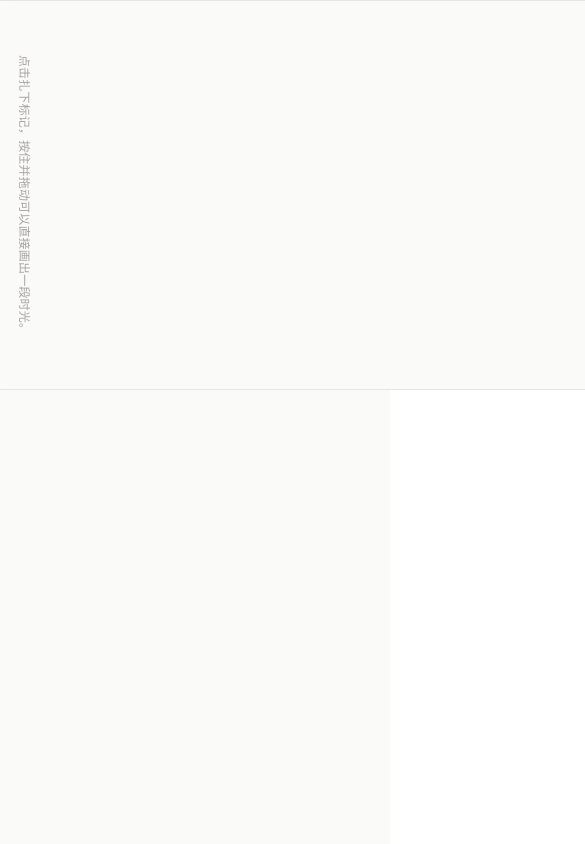
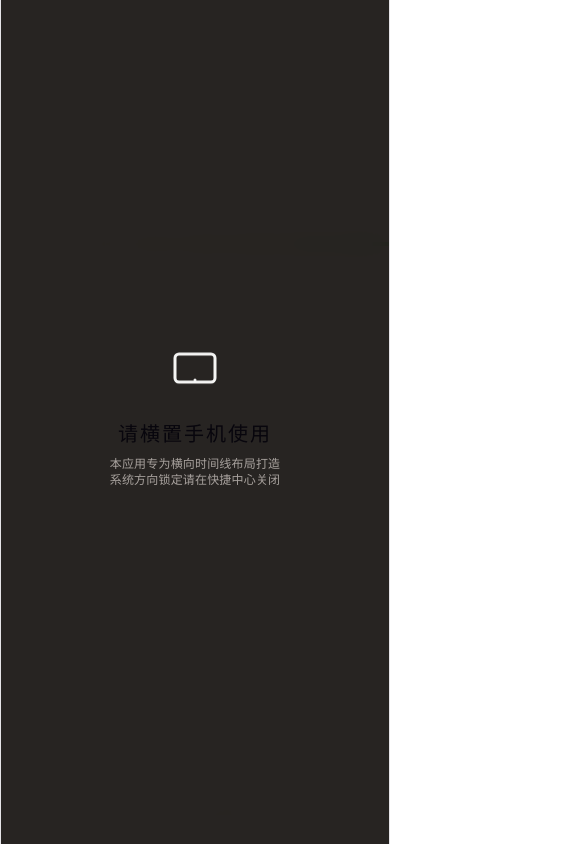
Before and after one commit to lienyu43-maker/P-, a React (Vite) app: page / in a window 390 px wide. Shown: the top 844 px of the page, 585 px wide, since content can reach past the window. Built offline with nearby package versions, Linux system fonts and the light colour scheme.

Commit message:
修复横屏优化拖动

```diff
--- a/src/App.jsx
+++ b/src/App.jsx
@@ -108,7 +108,7 @@ const PIXELS_PER_MINUTE = 0.85;
 const MINS_PER_HOUR = 60;
 const HOUR_WIDTH = MINS_PER_HOUR * PIXELS_PER_MINUTE;
 const SNAP_MINS = 5;
-const BASE_Y = 160;
+const BASE_Y = 160; // 适配常规手机横屏高度 (约 320px 的中心点)
 
 const getSegmentColor = (index, total) => {
   const progress = index / Math.max(1, total - 1);
@@ -128,7 +128,6 @@ const formatMinsToTime = (mins) => {
 
 // --- 主应用组件 ---
 export default function App() {
-  // --- 自动注入样式库 & 原生级横屏锁定方案 ---
   useEffect(() => {
     if (!document.getElementById('tailwind-cdn')) {
       const script = document.createElement('script');
@@ -149,29 +148,13 @@ export default function App() {
       const style = document.createElement('style');
       style.id = 'vite-reset';
       style.innerHTML = `
-        /* 基础重置 */
         body, html { margin: 0; padding: 0; width: 100%; height: 100%; background-color: #fafaf9; overflow: hidden; overscroll-behavior: none; }
+        #root { width: 100%; height: 100%; }
 
-        /* 【原生级横屏锁定魔法】
-           当设备处于竖屏 (portrait) 模式时：
-           1. 我们强制将 #root 的宽高颠倒（宽变成屏幕高，高变成屏幕宽）。
-           2. 以中心点为轴，强制旋转 90 度。
-           3. 这样，UI 本身始终是横向布局的，用户看到侧躺的画面就会本能地把手机横过来。
-        */
-        #root {
-          position: absolute;
-          top: 0; left: 0;
-          width: 100vw; height: 100vh;
-          overflow: hidden;
-        }
-
+        /* 回退到绝对稳定、不会破坏布局的横屏锁定遮罩方案 */
+        #portrait-lock { display: none; }
         @media screen and (orientation: portrait) {
-          #root {
-            width: 100vh !important;
-            height: 100vw !important;
-            transform-origin: top left;
-            transform: rotate(90deg) translateY(-100%);
-          }
+          #portrait-lock { display: flex !important; }
         }
 
         @media (hover: none) and (pointer: coarse) {
@@ -197,7 +180,7 @@ export default function App() {
   const [showHistory, setShowHistory] = useState(false);
   const [showGallery, setShowGallery] = useState(false);
 
-  const [ambientMessage, setAmbientMessage] = useState("点击扎下标记，按住并拖动可以直接画出一段时光。");
+  const [ambientMessage, setAmbientMessage] = useState("新的一天，点击记录生活。");
   const [activeZId, setActiveZId] = useState(null);
 
   const saveTimerRef = useRef(null);
@@ -210,7 +193,7 @@ export default function App() {
       description: "只记录，不控制的时间线",
       start_url: ".",
       display: "standalone",
-      orientation: "landscape", // 安装后系统级别强制横屏
+      orientation: "landscape", // 桌面安装后依然强制横屏启动
       theme_color: "#fafaf9",
       background_color: "#fafaf9",
       icons: [
@@ -300,37 +283,25 @@ export default function App() {
 
   const handleDeleteHistory = async (id, e) => {
     e.stopPropagation(); e.preventDefault();
-    try { await dbHelper.delete(id); setConfirmDeleteId(null); if (activeRecordId === id) await handleBackToDraft(); else await loadHistoryList(); } catch (err) { }
+    try { await dbHelper.delete(id); setConfirmDeleteId(null); if (activeRecordId === id) await handleBackToDraft(); else await loadHistoryList(); setAmbientMessage("撕掉了一页过往。"); } catch (err) { }
   };
 
   const getRelativePos = (clientX, clientY) => {
     if (!containerRef.current) return { x: 0, y: 0 };
     const rect = containerRef.current.getBoundingClientRect();
-
-    // 【旋转坐标系修复】: 因为 CSS 做了 90 度旋转，点击坐标需要反向映射
-    const isPortrait = window.innerHeight > window.innerWidth;
-    if (isPortrait) {
-      // 竖屏旋转后：屏幕的 Y 对应内容的 X，屏幕的 X 对应内容的 Y
-      const actualX = clientY - rect.top;
-      const actualY = (window.innerWidth - clientX) - rect.left;
-      return { x: actualX, y: actualY };
-    }
-
     return { x: clientX - rect.left, y: clientY - rect.top };
   };
 
-  const getMinsFromPointerX = (clientX, clientY) => {
+  const getMinsFromPointerX = (clientX) => {
     if (!containerRef.current) return 0;
     const rect = containerRef.current.getBoundingClientRect();
-    const isPortrait = window.innerHeight > window.innerWidth;
-    const x = isPortrait ? (clientY - rect.top) : (clientX - rect.left);
-    return Math.round((x / PIXELS_PER_MINUTE) / SNAP_MINS) * SNAP_MINS;
+    return Math.round(((clientX - rect.left) / PIXELS_PER_MINUTE) / SNAP_MINS) * SNAP_MINS;
   };
 
   const handleTrackPointerDown = (e) => {
     if (e.target.closest('.interactive-element')) return;
     e.target.setPointerCapture(e.pointerId);
-    const mins = getMinsFromPointerX(e.clientX, e.clientY);
+    const mins = getMinsFromPointerX(e.clientX);
     const constrainedMins = Math.max(0, Math.min(hoursCount * 60, mins));
     setTrackDragState({ startMins: constrainedMins, currentMins: constrainedMins });
     setActiveZId(null);
@@ -349,7 +320,7 @@ export default function App() {
 
   const handlePointerMove = (e) => {
     const pos = getRelativePos(e.clientX, e.clientY);
-    const mins = getMinsFromPointerX(e.clientX, e.clientY);
+    const mins = getMinsFromPointerX(e.clientX);
 
     if (trackDragState) {
       setTrackDragState(prev => ({ ...prev, currentMins: Math.max(0, Math.min(hoursCount * 60, mins)) })); return;
@@ -371,18 +342,21 @@ export default function App() {
       const { startMins, currentMins } = trackDragState;
       if (Math.abs(currentMins - startMins) < 10) {
         const newId = Date.now().toString(); setPins([...pins, { id: newId, time: startMins, text: '', timeLabel: '', offset: { x: 0, y: -50 } }]); setActiveZId(newId);
+        setAmbientMessage("扎下了一个标记。"); // 重新加入提示语
       } else {
         const newId = Date.now().toString(); setRanges([...ranges, { id: newId, startTime: Math.min(startMins, currentMins), endTime: Math.max(startMins, currentMins), text: '', timeLabel: '', offset: { x: 0, y: -45 } }]); setActiveZId(newId);
+        setAmbientMessage("画出了一段时光。"); // 重新加入提示语
       }
       setTrackDragState(null); return;
     }
     if (draggingLabel) { setDraggingLabel(null); return; }
-    if (isResizing) { setIsResizing(false); }
+    if (isResizing) { setIsResizing(false); setAmbientMessage(`画板容量变为了 ${hoursCount} 个段落。`); }
     if (connectingPin) {
-      const dropMins = getMinsFromPointerX(e.clientX, e.clientY);
+      const dropMins = getMinsFromPointerX(e.clientX);
       const targetPin = pins.find(p => p.id !== connectingPin.id && Math.abs(p.time - dropMins) <= 15);
       if (targetPin) {
         const newId = Date.now().toString(); setRanges([...ranges, { id: newId, startTime: Math.min(connectingPin.time, targetPin.time), endTime: Math.max(connectingPin.time, targetPin.time), text: connectingPin.text || targetPin.text || '', timeLabel: '', offset: { x: 0, y: -45 } }]); setPins(pins.filter(p => p.id !== connectingPin.id && p.id !== targetPin.id)); setActiveZId(newId);
+        setAmbientMessage("连成了线，架起了一段时光。"); // 重新加入提示语
       } else { setAmbientMessage("需要拖拽到另一个标记的针头上，才能连起来。"); }
       setConnectingPin(null);
     }
@@ -392,8 +366,8 @@ export default function App() {
   const updatePinTimeLabel = (id, timeLabel) => setPins(pins.map(p => p.id === id ? { ...p, timeLabel } : p));
   const updateRangeText = (id, text) => setRanges(ranges.map(r => r.id === id ? { ...r, text } : r));
   const updateRangeTimeLabel = (id, timeLabel) => setRanges(ranges.map(r => r.id === id ? { ...r, timeLabel } : r));
-  const deletePin = (id) => { setPins(pins.filter(p => p.id !== id)); };
-  const deleteRange = (id) => { setRanges(ranges.filter(r => r.id !== id)); };
+  const deletePin = (id) => { setPins(pins.filter(p => p.id !== id)); setAmbientMessage("拔掉了一个标记。"); };
+  const deleteRange = (id) => { setRanges(ranges.filter(r => r.id !== id)); setAmbientMessage("抹去了一段经历。"); };
 
   const leveledRanges = useMemo(() => {
     const sorted = [...ranges].sort((a, b) => a.startTime - b.startTime); const tracks = [];
@@ -413,8 +387,18 @@ export default function App() {
       className="flex flex-col w-full h-full bg-stone-50 text-stone-800 font-sans selection:bg-stone-200 select-none overflow-hidden relative"
       onPointerMove={handlePointerMove} onPointerUp={handlePointerUp} onPointerLeave={handlePointerUp} onPointerCancel={handlePointerUp}
     >
-      <header className="px-6 py-4 flex justify-between items-center opacity-70 shrink-0 z-40">
-        <div className="flex items-center gap-2">
+      {/* 恢复并优化：绝对安全的竖屏防越狱黑屏遮罩 */}
+      <div id="portrait-lock" className="absolute inset-0 z-[99999] bg-stone-900/95 backdrop-blur-md flex flex-col items-center justify-center text-stone-100">
+        <svg width="48" height="48" viewBox="0 0 24 24" fill="none" stroke="currentColor" strokeWidth="1.5" strokeLinecap="round" strokeLinejoin="round" className="mb-4 animate-bounce">
+          <rect x="5" y="2" width="14" height="20" rx="2" ry="2" transform="rotate(90 12 12)"></rect>
+          <line x1="12" y1="18" x2="12.01" y2="18"></line>
+        </svg>
+        <h2 className="text-xl font-bold tracking-widest mb-2">请横置手机使用</h2>
+        <p className="text-stone-400 text-xs text-center px-8">本应用专为横向时间线布局打造<br/>系统方向锁定请在快捷中心关闭</p>
+      </div>
+
+      <header className="absolute top-0 left-0 w-full px-6 py-4 flex justify-between items-center opacity-70 z-40 bg-gradient-to-b from-stone-50 via-stone-50/80 to-transparent pointer-events-none">
+        <div className="flex items-center gap-2 pointer-events-auto">
           <button onClick={() => setShowHistory(true)} className="p-2 -ml-2 text-stone-400 hover:text-stone-700 hover:bg-stone-200 rounded-lg transition-colors interactive-element" title="文字列表">
             <svg width="20" height="20" viewBox="0 0 24 24" fill="none" stroke="currentColor" strokeWidth="2" strokeLinecap="round" strokeLinejoin="round"><line x1="8" y1="6" x2="21" y2="6"></line><line x1="8" y1="12" x2="21" y2="12"></line><line x1="8" y1="18" x2="21" y2="18"></line><line x1="3" y1="6" x2="3.01" y2="6"></line><line x1="3" y1="12" x2="3.01" y2="12"></line><line x1="3" y1="18" x2="3.01" y2="18"></line></svg>
           </button>
@@ -434,7 +418,7 @@ export default function App() {
 
       {showGallery && <VisualGallery records={galleryRecords} activeId={activeRecordId} onSelect={(id, name) => id === 'draft' ? handleBackToDraft() : handleLoadHistory(id, name)} onClose={() => setShowGallery(false)} />}
       {showHistory && (
-        <div className="absolute inset-0 z-50 flex">
+        <div className="absolute inset-0 z-50 flex pointer-events-auto">
           <div className="w-64 bg-stone-100 shadow-2xl h-full flex flex-col animate-in slide-in-from-left duration-300 interactive-element">
              <div className="p-6 pb-2 border-b border-stone-200 flex justify-between items-center">
               <h2 className="text-sm font-medium text-stone-500 tracking-widest uppercase">记忆库</h2>
@@ -463,11 +447,13 @@ export default function App() {
         </div>
       )}
 
-      <main className={`flex-1 relative w-full overflow-hidden flex flex-col ${showGallery ? 'invisible' : 'visible'}`}>
-        <div className="w-full h-full overflow-x-auto overflow-y-hidden custom-scrollbar outline-none" ref={trackRef}>
-          <div className="relative h-[320px] mx-12 min-w-[800px]" ref={containerRef} style={{ width: `${totalWidth + 120}px` }}>
+      {/* 取消 flex 强行堆叠，改为绝对铺满，让 touch-pan 生效 */}
+      <main className={`absolute inset-0 w-full h-full overflow-hidden ${showGallery ? 'invisible' : 'visible'}`}>
+        <div className="w-full h-full overflow-x-auto overflow-y-hidden custom-scrollbar outline-none touch-pan-x" ref={trackRef}>
+          <div className="relative h-[320px] mx-12 min-w-[800px] mt-[10vh]" ref={containerRef} style={{ width: `${totalWidth + 120}px` }}>
 
-            <div className="absolute left-0 w-full z-0 mobile-no-cursor touch-none" style={{ top: `${BASE_Y}px`, height: '40px', transform: 'translateY(-50%)', ...pinCursorStyle }} onPointerDown={handleTrackPointerDown} />
+            {/* 极限缩小的防冲突画线区域 (高度缩小到 24px) */}
+            <div className="absolute left-0 w-full z-0 mobile-no-cursor touch-none" style={{ top: `${BASE_Y}px`, height: '24px', transform: 'translateY(-50%)', ...pinCursorStyle }} onPointerDown={handleTrackPointerDown} />
 
             {trackDragState && (
               <div className="absolute z-50 pointer-events-none flex flex-col items-center transition-none" style={{ left: `${trackDragState.currentMins * PIXELS_PER_MINUTE}px`, top: `${BASE_Y - 80}px`, bottom: '0', width: '2px' }}>
@@ -530,7 +516,8 @@ export default function App() {
                     <svg className="absolute overflow-visible pointer-events-none" style={{ left: 0, top: 0, zIndex: -1 }}><line x1={0} y1={0} x2={offset.x} y2={offset.y} stroke="#a8a29e" strokeDasharray="4 3" strokeWidth="1.5" strokeLinecap="round" /></svg>
                     <div className="absolute flex flex-col items-center group/label z-10 touch-none" style={{ left: `${offset.x}px`, top: `${offset.y}px`, transform: 'translate(-50%, -50%)' }}>
                       <div className="flex flex-col items-center">
-                        <div className="w-12 h-3 bg-stone-200/90 border border-stone-300/60 border-b-0 rounded-t-md cursor-move flex justify-center items-center touch-none backdrop-blur-sm shadow-sm" onPointerDown={(e) => handleLabelPointerDown(range, 'range', e)}><div className="w-4 h-0.5 bg-stone-400 rounded-full" /></div>
+                        {/* 优化手柄：巨大触摸区域，小巧视觉外观 */}
+                        <div className="w-full min-w-[60px] h-6 bg-stone-200/80 hover:bg-stone-300/80 border border-b-0 border-stone-300/50 rounded-t-md cursor-move flex justify-center items-center touch-none backdrop-blur-sm shadow-sm transition-colors" onPointerDown={(e) => handleLabelPointerDown(range, 'range', e)}><div className="w-6 h-1 bg-stone-400/80 rounded-full pointer-events-none" /></div>
                         <div className="relative flex justify-center items-center">
                           <EventInput text={range.text} onChange={(t) => updateRangeText(range.id, t)} placeholder="记录时光" />
                           <button onPointerDown={(e) => { e.stopPropagation(); deleteRange(range.id); }} className="absolute -right-7 top-1/2 -translate-y-1/2 text-stone-300 hover:text-red-400 opacity-0 group-hover/label:opacity-100 transition-opacity p-1 interactive-element"><svg width="14" height="14" viewBox="0 0 24 24" fill="none" stroke="currentColor" strokeWidth="2"><path d="M18 6L6 18M6 6l12 12"/></svg></button>
@@ -550,7 +537,8 @@ export default function App() {
                   <svg className="absolute overflow-visible pointer-events-none" style={{ left: 0, top: 0, zIndex: -1 }}><line x1={0} y1={-16} x2={offset.x} y2={offset.y} stroke="#a8a29e" strokeDasharray="4 3" strokeWidth="1.5" strokeLinecap="round" /></svg>
                   <div className="absolute flex flex-col items-center group/label z-10 touch-none" style={{ left: `${offset.x}px`, top: `${offset.y}px`, transform: 'translate(-50%, -50%)' }}>
                     <div className="flex flex-col items-center">
-                      <div className="w-12 h-3 bg-stone-200/90 border border-stone-300/60 border-b-0 rounded-t-md cursor-move flex justify-center items-center touch-none backdrop-blur-sm shadow-sm" onPointerDown={(e) => handleLabelPointerDown(pin, 'pin', e)}><div className="w-4 h-0.5 bg-stone-400 rounded-full" /></div>
+                       {/* 优化手柄：巨大触摸区域，小巧视觉外观 */}
+                      <div className="w-full min-w-[60px] h-6 bg-stone-200/80 hover:bg-stone-300/80 border border-b-0 border-stone-300/50 rounded-t-md cursor-move flex justify-center items-center touch-none backdrop-blur-sm shadow-sm transition-colors" onPointerDown={(e) => handleLabelPointerDown(pin, 'pin', e)}><div className="w-6 h-1 bg-stone-400/80 rounded-full pointer-events-none" /></div>
                       <div className="relative flex justify-center items-center">
                         <EventInput text={pin.text} onChange={(t) => updatePinText(pin.id, t)} placeholder="写点什么" />
                         <button onPointerDown={(e) => { e.stopPropagation(); deletePin(pin.id); }} className="absolute -right-7 top-1/2 -translate-y-1/2 text-stone-300 hover:text-red-500 opacity-0 group-hover/label:opacity-100 transition-opacity p-1 interactive-element"><svg width="14" height="14" viewBox="0 0 24 24" fill="none" stroke="currentColor" strokeWidth="2"><path d="M18 6L6 18M6 6l12 12"/></svg></button>
@@ -567,8 +555,9 @@ export default function App() {
         </div>
       </main>
 
-      <footer className="px-8 pb-4 pt-2 flex justify-center items-center pointer-events-none shrink-0 z-40 bg-gradient-to-t from-stone-50 to-transparent">
-        <p className="text-stone-400 italic text-xs transition-all duration-700 ease-in-out">{ambientMessage}</p>
+      {/* 底部提示词幽灵化，不再阻挡画布滑动 */}
+      <footer className="absolute bottom-0 left-0 w-full px-8 pb-6 pt-12 flex justify-center items-end pointer-events-none z-40 bg-gradient-to-t from-stone-50 via-stone-50/70 to-transparent">
+        <p className="text-stone-500/80 italic text-xs transition-all duration-700 ease-in-out">{ambientMessage}</p>
       </footer>
 
       <style dangerouslySetInnerHTML={{__html: ` .custom-scrollbar::-webkit-scrollbar { height: 0px; background: transparent; } .interactive-element { cursor: default; } `}} />
@@ -651,12 +640,11 @@ function MiniTimeline({ record }) {
   );
 }
 
-// 【UI 优化 5】: 带有明显缩放指示器的 EventInput
 function EventInput({ text, onChange, placeholder }) {
   const [val, setVal] = useState(text);
   const handleBlur = () => { onChange(val); };
   return (
-    <div className="relative inline-block group/input rounded-b-md shadow-sm border border-stone-200/60 overflow-hidden bg-stone-100/90 backdrop-blur-md">
+    <div className="relative inline-block group/input rounded-b-md shadow-sm border border-stone-200/60 overflow-hidden bg-stone-100/90 backdrop-blur-md border-t-0">
       <textarea
         className="resize min-w-[80px] min-h-[40px] max-w-[300px] max-h-[200px] bg-transparent outline-none text-sm text-stone-700 placeholder-stone-400 text-center p-2 pb-3 leading-tight block interactive-element"
         placeholder={placeholder}
@@ -665,7 +653,6 @@ function EventInput({ text, onChange, placeholder }) {
         onBlur={handleBlur}
         onPointerDown={(e) => e.stopPropagation()}
       />
-      {/* 强化的拉伸指示器图标 */}
       <div className="absolute bottom-0 right-0 w-4 h-4 pointer-events-none flex justify-end items-end p-0.5 opacity-40 group-focus-within/input:opacity-80 transition-opacity">
         <svg viewBox="0 0 12 12" fill="none" stroke="currentColor" strokeWidth="1.5">
           <path d="M11 5 L11 11 L5 11" />
```
